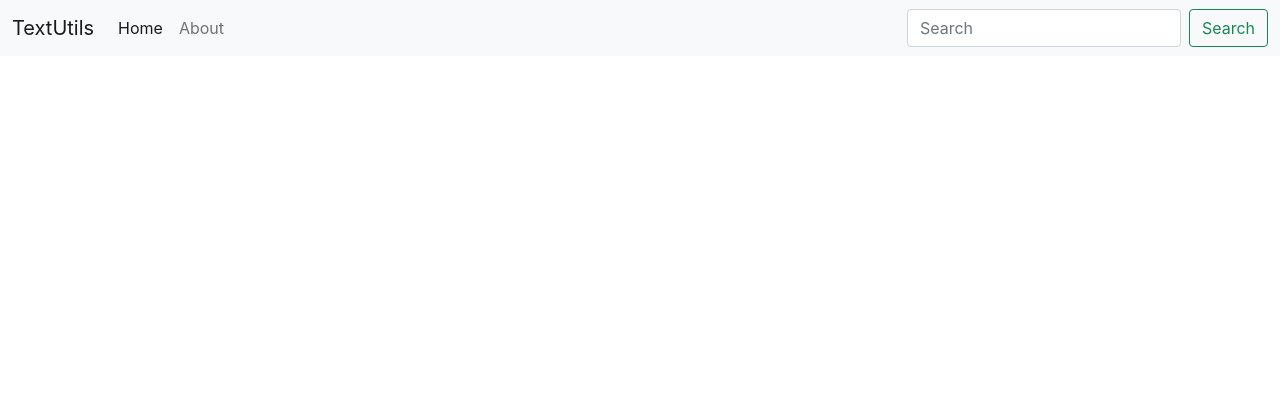
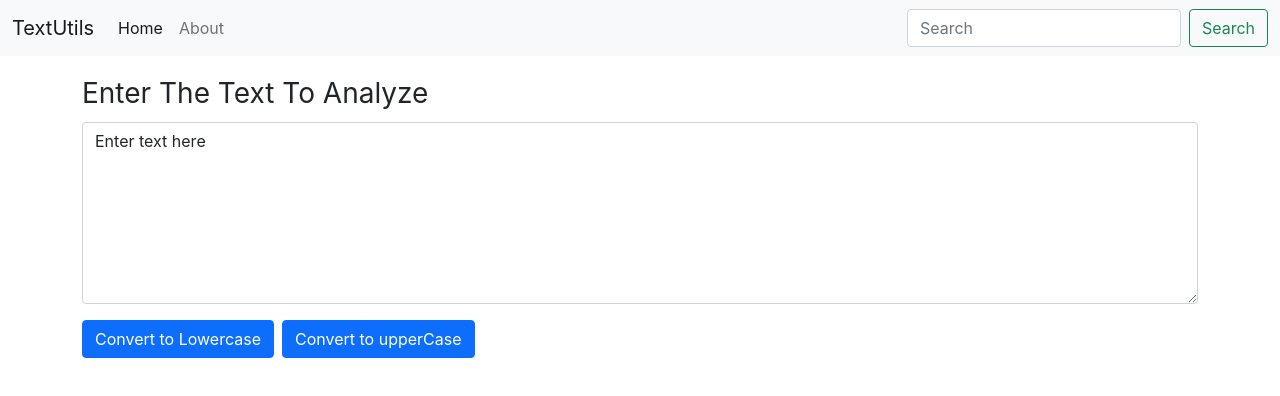
Before and after one commit to KashishGoyal905/ReactProject, a React (Create React App) app: page / in a window 1280 px wide. Shown: the top 396 px of the page. Built offline with nearby package versions, Linux system fonts and the light colour scheme.

Commit message:
first phase of app

```diff
--- a/src/App.js
+++ b/src/App.js
@@ -1,31 +1,18 @@
 // import logo from './logo.svg';
 import './App.css';
+import Navbar from './Components/Navbar';
+import TextForm from './Components/TextForm'
 
 function App() {
   return (
     <>
-      <nav class="navbar navbar-expand-lg navbar-light bg-light">
-        <div class="container-fluid">
-          <a class="navbar-brand" href="/">TextUtils</a>
-          <button class="navbar-toggler" type="button" data-bs-toggle="collapse" data-bs-target="#navbarSupportedContent" aria-controls="navbarSupportedContent" aria-expanded="false" aria-label="Toggle navigation">
-            <span class="navbar-toggler-icon"></span>
-          </button>
-          <div class="collapse navbar-collapse" id="navbarSupportedContent">
-            <ul class="navbar-nav me-auto mb-2 mb-lg-0">
-              <li class="nav-item">
-                <a class="nav-link active" aria-current="page" href="/">Home</a>
-              </li>
-              <li class="nav-item">
-                <a class="nav-link" href="/">About</a>
-              </li>
-            </ul>
-            <form class="d-flex">
-              <input className="form-control me-2" type="search" placeholder="Search" aria-label="Search" />
-              <button class="btn btn-outline-success" type="submit">Search</button>
-            </form>
-          </div>
-        </div>
-      </nav>
+      {/* importing navbar from components */}
+      <Navbar title="TextUtils" about='About' />
+      <div className="container my-3">
+        {/* importing form from components */}
+        <TextForm heading="Enter the text to analyze" />
+      </div>
+
     </>
   );
 }
--- /dev/null
+++ b/src/Components/Navbar.js
@@ -0,0 +1,44 @@
+import React from 'react'
+// importing proptypes(impt)
+import PropTypes from 'prop-types'
+
+export default function Navbar(props) {
+    return (
+        <>
+            <nav className="navbar navbar-expand-lg navbar-light bg-light">
+                <div className="container-fluid">
+                    <a className="navbar-brand" href="/">{props.title}</a>
+                    <button className="navbar-toggler" type="button" data-bs-toggle="collapse" data-bs-target="#navbarSupportedContent" aria-controls="navbarSupportedContent" aria-expanded="false" aria-label="Toggle navigation">
+                        <span className="navbar-toggler-icon"></span>
+                    </button>
+                    <div className="collapse navbar-collapse" id="navbarSupportedContent">
+                        <ul className="navbar-nav me-auto mb-2 mb-lg-0">
+                            <li className="nav-item">
+                                <a className="nav-link active" aria-current="page" href="/">Home</a>
+                            </li>
+                            <li className="nav-item">
+                                <a className="nav-link" href="/">{props.about}</a>
+                            </li>
+                        </ul>
+                        <form className="d-flex">
+                            <input className="form-control me-2" type="search" placeholder="Search" aria-label="Search" />
+                            <button className="btn btn-outline-success" type="submit">Search</button>
+                        </form>
+                    </div>
+                </div>
+            </nav>
+        </>
+    )
+}
+
+// validting props
+Navbar.propTypes = {
+    title: PropTypes.string,
+    about: PropTypes.string
+}
+
+// default props if we send nothing in app.js navbar
+Navbar.defaultProps = {
+    title: 'Set Title Here',
+    about: 'About taxt Here'
+}
--- /dev/null
+++ b/src/Components/TextForm.js
@@ -0,0 +1,30 @@
+import React, { useState } from 'react'
+// importing hook from react☝️
+
+
+export default function TextForm(props) {
+    function lowercaseButtonClick() {
+        let newText = text.toLowerCase();
+        setText(newText);
+    }
+    function uppercaseButtonClick() {
+        let newText = text.toUpperCase();
+        setText(newText);
+    }
+    function onChange(event) {
+        // console.dir(event);
+        setText(event.target.value);
+    }
+    // its a hook state `setText` is a fuction to change text value
+    const [text, setText] = useState('Enter text here');
+    return (
+        <div>
+            <div className="mb-3">
+                <label htmlFor="exampleFormControlTextarea1" className="form-label text-capitalize fs-3">{props.heading}</label>
+                <textarea className="form-control" id="exampleFormControlTextarea1" onChange={onChange} value={text} rows="7"></textarea>
+            </div>
+            <button className="btn btn-primary" onClick={lowercaseButtonClick}>Convert to Lowercase</button>
+            <button className="btn btn-primary mx-2" onClick={uppercaseButtonClick}>Convert to upperCase</button>
+        </div>
+    )
+}
```
